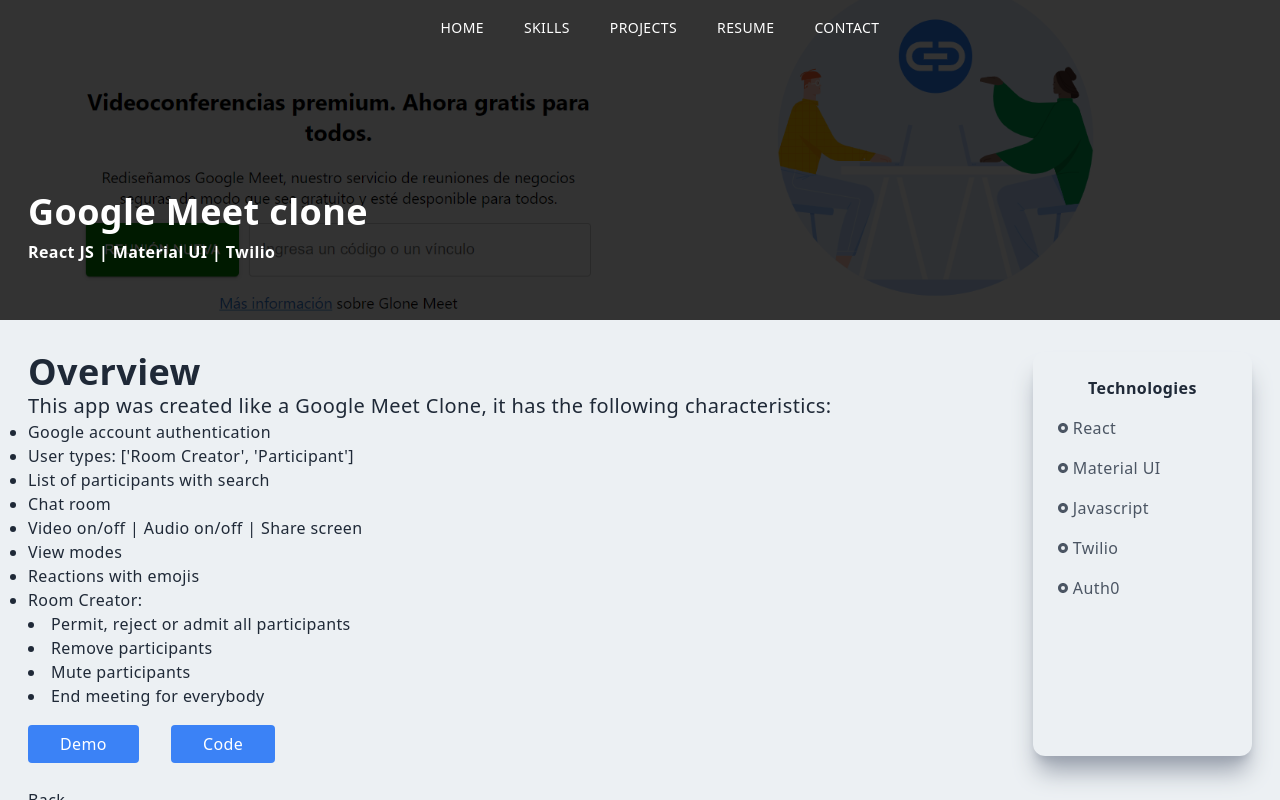
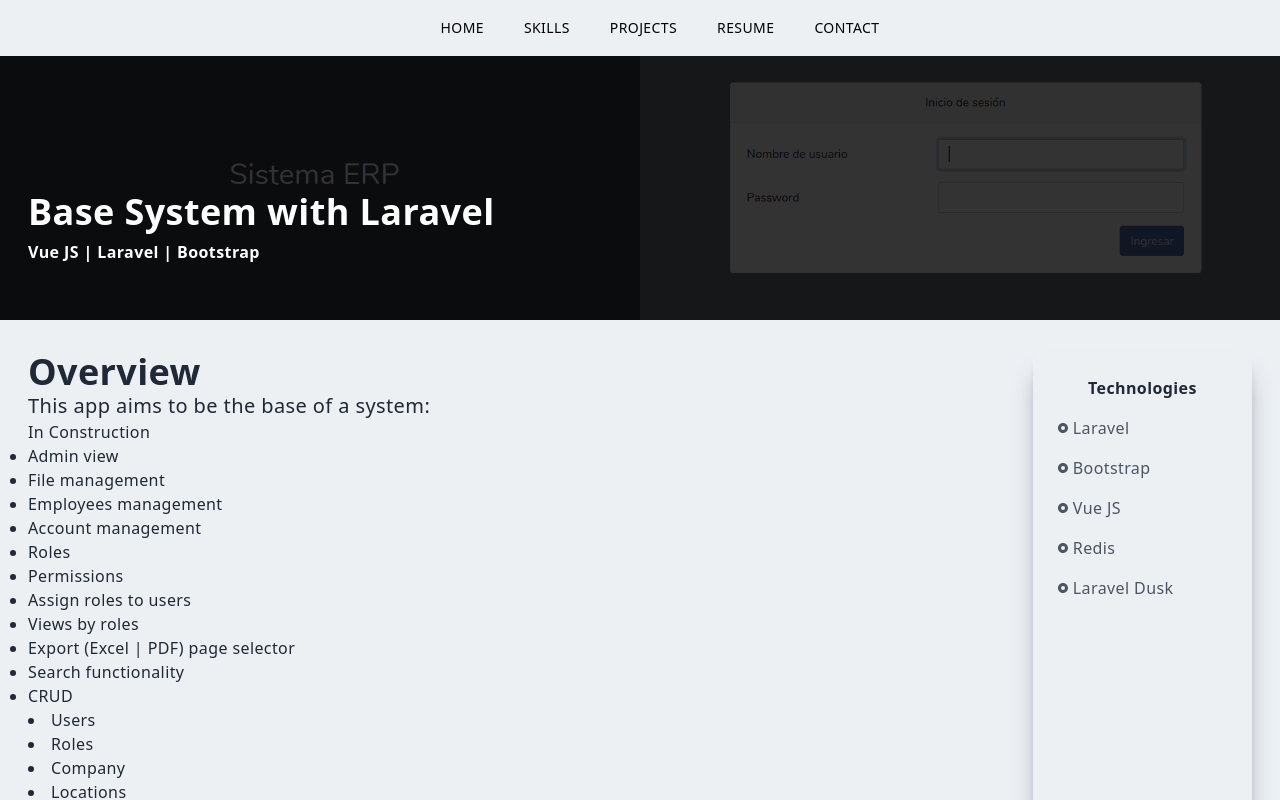
Before and after one commit to dcarvallo/portfolio, a Next.js app: page /erpsystem in a window 1280 px wide. Shown: the top 800 px of the page. Built offline with nearby package versions, Linux system fonts and the light colour scheme.

Commit message:
update link projects

```diff
--- a/components/Navbar.jsx
+++ b/components/Navbar.jsx
@@ -5,7 +5,7 @@
 import { BsFillPersonLinesFill } from 'react-icons/bs';
 import { useRouter } from 'next/router';
 
-const routes = ['/inertiasystem', '/crypto', '/netflix', '/meet']
+const routes = ['/inertiasystem', '/erpsystem', '/rentcar', '/meet']
 
 const Navbar = () => {
   const [nav, setNav] = useState(false);
@@ -20,6 +20,7 @@
       if (routes.includes(router.asPath) ) {
         setNavBg('transparent');
         setLinkColor('#fff');
+        console.log('tttttt')
       } else {
         setNavBg('#ecf0f3');
         setLinkColor('#000');
@@ -39,8 +40,6 @@
         setNavBg('#ecf0f3');
       } else  {
         setShadow(false);
-        setNavBg('transparent');
-        setLinkColor('#fff');
       }
     };
     window.addEventListener('scroll', handleShadow);
@@ -143,6 +142,11 @@
                   Projects
                 </li>
               </Link>
+              <Link href='/resume'>
+                <li onClick={() => setNav(false)} className='py-4 text-sm'>
+                  Resume
+                </li>
+              </Link>
               <Link href='#contact'>
                 <li onClick={() => setNav(false)} className='py-4 text-sm'>
                   Contact
--- a/components/Projects.jsx
+++ b/components/Projects.jsx
@@ -38,7 +38,7 @@
           <ProjectItem
             title='Rent Cars'
             backgroundImg={cars}
-            projectUrl='#'
+            projectUrl='/rentcar'
           >
 
             <span className='p-1 bg-slate-500 text-white rounded-md text-xs'> React</span>
@@ -52,7 +52,7 @@
           <ProjectItem
             title='ERP system'
             backgroundImg={sistemaerp}
-            projectUrl='#'
+            projectUrl='/erpsystem'
           >
             <span className='p-1 bg-slate-500 text-white rounded-md text-xs'> Laravel</span>
             <span className='p-1 bg-slate-500 text-white rounded-md text-xs'> Bootstrap</span>
--- a/pages/erpsystem.jsx
+++ b/pages/erpsystem.jsx
@@ -1,6 +1,6 @@
 import Image from 'next/image';
 import React from 'react';
-import glonemeet2 from '../public/assets/projects/glonemeet/glonemeet2.png'
+import glonemeet2 from '../public/assets/projects/sistemaerp/sistemaerp1.png'
 import { RiRadioButtonFill } from 'react-icons/ri';
 import Link from 'next/link';
 import PAGE_TRANSITION from '../pageTransitions';
@@ -34,7 +34,7 @@
 }
 
 
-const meet = () => {
+const erpsystem = () => {
   return (
     <div className='w-full'>
       <div className='w-screen h-[30vh] lg:h-[40vh] relative'>
@@ -53,14 +53,14 @@
             exit={{x:40, opacity:0}}
             transition={{delay: 0.3}}
           >
-            Google Meet clone
+            Base System with Laravel
           </motion.h2>
           <motion.h3
           animate={{x:0,opacity:1}}
           initial={{x:80, opacity:0}}
           exit={{x:40, opacity:0}}
           transition={{delay: 0.2}}
-          >React JS | Material UI | Twilio</motion.h3>
+          >Vue JS | Laravel | Bootstrap </motion.h3>
         </motion.div>
       </div>
 
@@ -72,32 +72,38 @@
           animate={{y:0,opacity:1}}
           >
           <p className='text-xl'>
-          This app was created like a Google Meet Clone, it has the following characteristics:
+          This app aims to be the base of a system:
           </p>
           <div>
-
-            <ul className="list-disc ">
-              <li>Google account authentication</li>
-              <li>User types: [&apos;Room Creator&apos;, &apos;Participant&apos;]</li>
-              <li>List of participants with search</li>
-              <li>Chat room</li>
-              <li>Video on/off | Audio on/off | Share screen</li>
-              <li>View modes</li>
-              <li>Reactions with emojis</li>
-              <li>Room Creator:
-                <ul className="list-disc list-inside">
-                  <li>Permit, reject or admit all participants</li>
-                  <li>Remove participants</li>
-                  <li>Mute participants</li>
-                  <li>End meeting for everybody</li>
+            <p>In Construction</p>
+            <ul className="list-disc">
+              <li>Admin view</li>
+              <li>File management</li>
+              <li>Employees management</li>
+              <li>Account management</li>
+              <li>Roles</li>
+              <li>Permissions</li>
+              <li>Assign roles to users</li>
+              <li>Views by roles</li>
+              <li>Export (Excel | PDF) page selector</li>
+              <li>Search functionality</li>
+              <li>CRUD
+                <ul  className="list-disc list-inside">
+                  <li>Users</li>
+                  <li>Roles</li>
+                  <li>Company</li>
+                  <li>Locations</li>
+                  <li>Departments</li>
+                  <li>Areas</li>
+                  <li>Charges</li>
                 </ul>
               </li>
             </ul>
           </div>
           <div className='mt-6'>
 
-            <a href='https://react-twilio-serverless-8560-dev.twil.io/index.html' rel="noreferrer" target='_blank' className='bg-blue-500 text-white rounded px-8 py-2 mt-4 mr-8'>Demo</a>
-            <a  href='https://github.com/dcarvallo/glone-meet' rel="noreferrer" target='_blank' className=' bg-blue-500 text-white rounded px-8 py-2 mt-4'>Code</a>
+            <a href='https://sistemaerplaravel.herokuapp.com/' rel="noreferrer" target='_blank' className='bg-blue-500 text-white rounded px-8 py-2 mt-4 mr-8'>Demo</a>
+            <a  href='https://github.com/dcarvallo/sistema-ERP' rel="noreferrer" target='_blank' className=' bg-blue-500 text-white rounded px-8 py-2 mt-4'>Code</a>
           </div>
           </motion.div>
         </div>
@@ -106,19 +112,19 @@
             <p className='text-center font-bold pb-2'>Technologies</p>
             <div className='grid grid-cols-3 md:grid-cols-1'>
               <p className='text-gray-600 py-2 flex items-center'>
-                <RiRadioButtonFill className='pr-1' /> React
+                <RiRadioButtonFill className='pr-1' /> Laravel
               </p>
               <p className='text-gray-600 py-2 flex items-center'>
-                <RiRadioButtonFill className='pr-1' /> Material UI
+                <RiRadioButtonFill className='pr-1' /> Bootstrap
               </p>
               <p className='text-gray-600 py-2 flex items-center'>
-                <RiRadioButtonFill className='pr-1' /> Javascript
+                <RiRadioButtonFill className='pr-1' /> Vue JS
               </p>
               <p className='text-gray-600 py-2 flex items-center'>
-                <RiRadioButtonFill className='pr-1' /> Twilio
+                <RiRadioButtonFill className='pr-1' /> Redis
               </p>
               <p className='text-gray-600 py-2 flex items-center'>
-                <RiRadioButtonFill className='pr-1' /> Auth0
+                <RiRadioButtonFill className='pr-1' /> Laravel Dusk
               </p>
             </div>
           </div>
@@ -131,4 +137,4 @@
   );
 };
 
-export default meet;
+export default erpsystem;
--- a/pages/inertiasystem.jsx
+++ b/pages/inertiasystem.jsx
@@ -1,6 +1,6 @@
 import Image from 'next/image';
 import React from 'react';
-import glonemeet2 from '../public/assets/projects/glonemeet/glonemeet2.png'
+import glonemeet2 from '../public/assets/projects/base-inertia/inertia1.png'
 import { RiRadioButtonFill } from 'react-icons/ri';
 import Link from 'next/link';
 import PAGE_TRANSITION from '../pageTransitions';
@@ -34,7 +34,7 @@
 }
 
 
-const meet = () => {
+const inertiasystem = () => {
   return (
     <div className='w-full'>
       <div className='w-screen h-[30vh] lg:h-[40vh] relative'>
@@ -53,14 +53,14 @@
             exit={{x:40, opacity:0}}
             transition={{delay: 0.3}}
           >
-            Google Meet clone
+            Base System with Laravel
           </motion.h2>
           <motion.h3
           animate={{x:0,opacity:1}}
           initial={{x:80, opacity:0}}
           exit={{x:40, opacity:0}}
           transition={{delay: 0.2}}
-          >React JS | Material UI | Twilio</motion.h3>
+          >Vue JS | Laravel | Tailwind | PrimeVue</motion.h3>
         </motion.div>
       </div>
 
@@ -72,32 +72,37 @@
           animate={{y:0,opacity:1}}
           >
           <p className='text-xl'>
-          This app was created like a Google Meet Clone, it has the following characteristics:
+          This app aims to be the base of a system:
           </p>
           <div>
-
-            <ul className="list-disc ">
-              <li>Google account authentication</li>
-              <li>User types: [&apos;Room Creator&apos;, &apos;Participant&apos;]</li>
-              <li>List of participants with search</li>
-              <li>Chat room</li>
-              <li>Video on/off | Audio on/off | Share screen</li>
-              <li>View modes</li>
-              <li>Reactions with emojis</li>
-              <li>Room Creator:
-                <ul className="list-disc list-inside">
-                  <li>Permit, reject or admit all participants</li>
-                  <li>Remove participants</li>
-                  <li>Mute participants</li>
-                  <li>End meeting for everybody</li>
+            <p>In Construction</p>
+            <ul className="list-disc">
+              <li>Admin view</li>
+              <li>Roles</li>
+              <li>Permissions</li>
+              <li>Assign roles to users</li>
+              <li>Role dependent views</li>
+              <li>Export (Excel | PDF)</li>
+              <li>Note Calendar</li>
+              <li>Send messages in real time</li>
+              <li>Search functionality</li>
+              <li>CRUD
+                <ul  className="list-disc list-inside">
+                  <li>Users</li>
+                  <li>Roles</li>
+                  <li>Company</li>
+                  <li>Locations</li>
+                  <li>Departments</li>
+                  <li>Areas</li>
+                  <li>Charges</li>
                 </ul>
               </li>
             </ul>
           </div>
           <div className='mt-6'>
 
-            <a href='https://react-twilio-serverless-8560-dev.twil.io/index.html' rel="noreferrer" target='_blank' className='bg-blue-500 text-white rounded px-8 py-2 mt-4 mr-8'>Demo</a>
-            <a  href='https://github.com/dcarvallo/glone-meet' rel="noreferrer" target='_blank' className=' bg-blue-500 text-white rounded px-8 py-2 mt-4'>Code</a>
+            <a href='https://sistema-inertia.herokuapp.com' rel="noreferrer" target='_blank' className='bg-blue-500 text-white rounded px-8 py-2 mt-4 mr-8'>Demo</a>
+            <a  href='https://github.com/dcarvallo/sistema-inertia' rel="noreferrer" target='_blank' className=' bg-blue-500 text-white rounded px-8 py-2 mt-4'>Code</a>
           </div>
           </motion.div>
         </div>
@@ -106,19 +111,16 @@
             <p className='text-center font-bold pb-2'>Technologies</p>
             <div className='grid grid-cols-3 md:grid-cols-1'>
               <p className='text-gray-600 py-2 flex items-center'>
-                <RiRadioButtonFill className='pr-1' /> React
+                <RiRadioButtonFill className='pr-1' /> Laravel - Inertia
               </p>
               <p className='text-gray-600 py-2 flex items-center'>
-                <RiRadioButtonFill className='pr-1' /> Material UI
+                <RiRadioButtonFill className='pr-1' /> Tailwind
               </p>
               <p className='text-gray-600 py-2 flex items-center'>
-                <RiRadioButtonFill className='pr-1' /> Javascript
+                <RiRadioButtonFill className='pr-1' /> Vue JS
               </p>
               <p className='text-gray-600 py-2 flex items-center'>
-                <RiRadioButtonFill className='pr-1' /> Twilio
-              </p>
-              <p className='text-gray-600 py-2 flex items-center'>
-                <RiRadioButtonFill className='pr-1' /> Auth0
+                <RiRadioButtonFill className='pr-1' /> PrimeVue
               </p>
             </div>
           </div>
@@ -131,4 +133,4 @@
   );
 };
 
-export default meet;
+export default inertiasystem;
```
